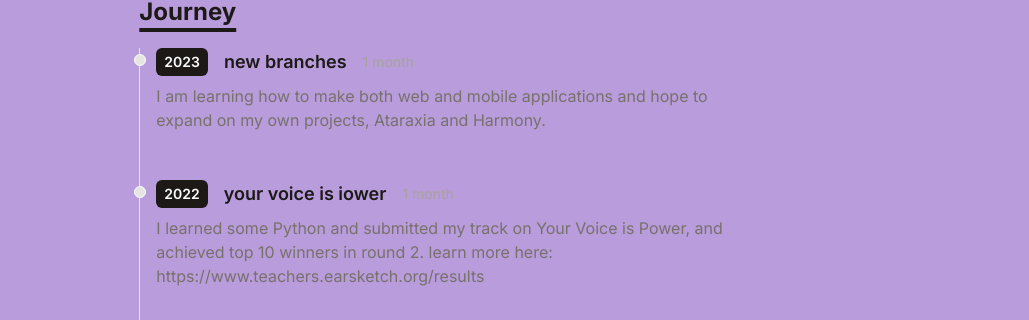
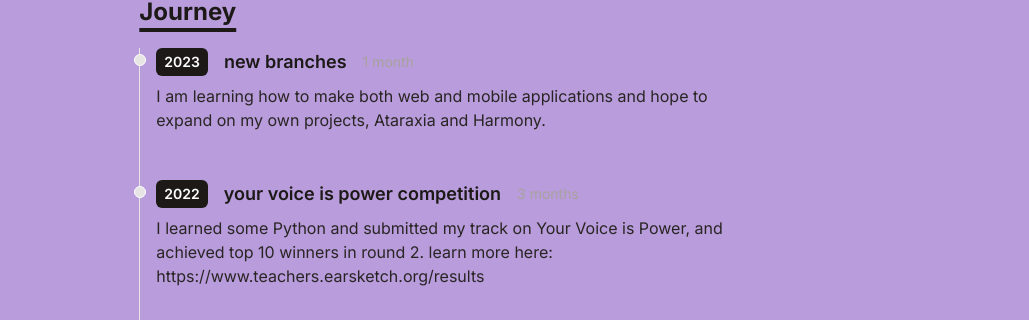
Before and after one commit to dominiclabuguen/portfolio, a React (Vite) app in the folder my-portfolio/: page / in a window 1280 px wide. Shown: the part 632-952 px from the top of the page, without its empty margins (202-1231 px from the left). Built offline with nearby package versions, Linux system fonts and the light colour scheme.

Commit message:
new changes

```diff
--- a/my-portfolio/src/components/timelineItem.jsx
+++ b/my-portfolio/src/components/timelineItem.jsx
@@ -16,17 +16,12 @@ function TimelineItem({ year, title, duration, details }) {
                   {duration}
                </div>
             </p>
-            <p className="my-2 text-base font-normal text-stone-500 dark:text-stone-400">
+            <p className="my-2 text-base font-normal text-stone-800 dark:text-stone-300">
                {details}
             </p>
-            <a
-               href=" " //add something here
-               target="_blank"
-               className="text-cyan-600 hover:underline underline-offset-2 decoration-2 decoration-red-600"
-               rel="noreferrer noopener"
-            >
-               {/* add a link name here */}
-            </a>{' '} {/* ADD A LINK */}
+
+            {/* add a link thing*/}
+
          </li>
       </ol>
    )
--- a/my-portfolio/src/data/timeline.js
+++ b/my-portfolio/src/data/timeline.js
@@ -10,8 +10,8 @@ export default [
     },
     {
         year: '2022',
-        title: 'your voice is iower',
-        duration: '1 month',
+        title: 'your voice is power competition',
+        duration: '3 months',
         details:
             'I learned some Python and submitted my track on Your Voice is Power, and achieved top 10 winners in round 2. learn more here: https://www.teachers.earsketch.org/results',
         //link: 'hi' add being able to use link
```
